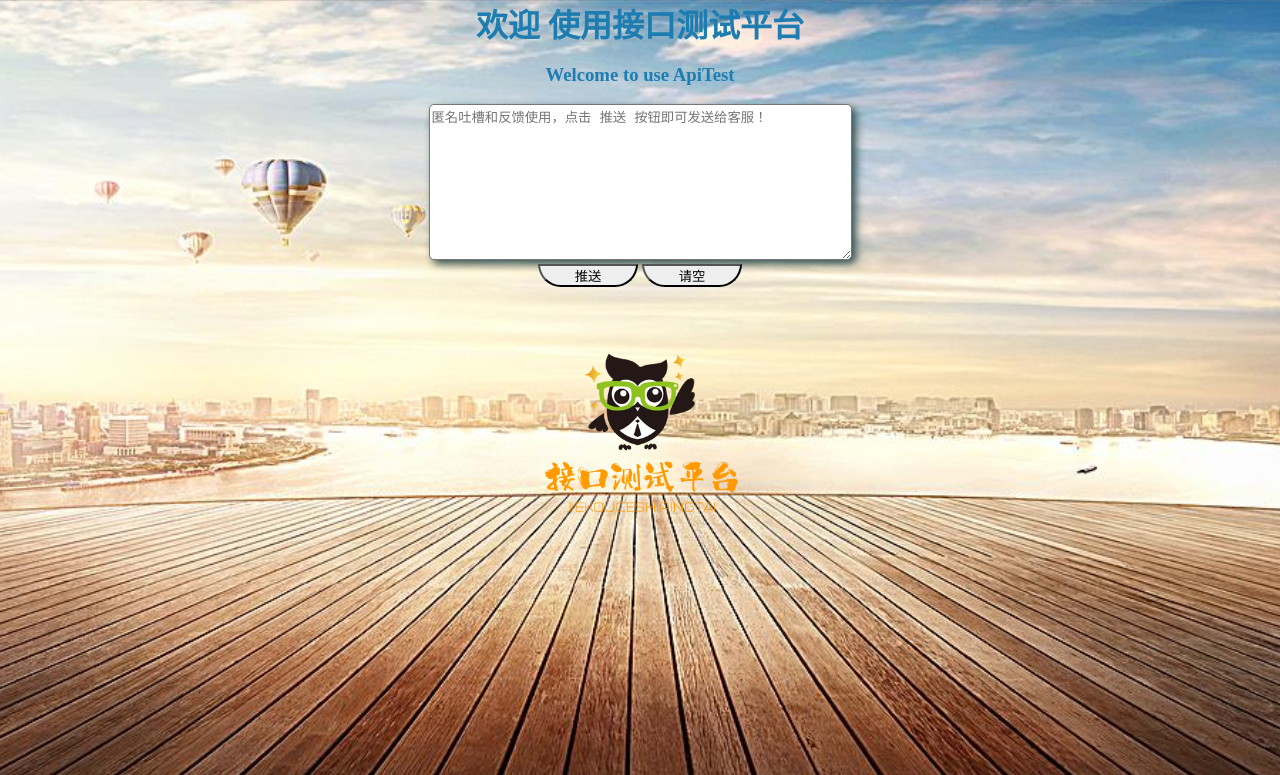
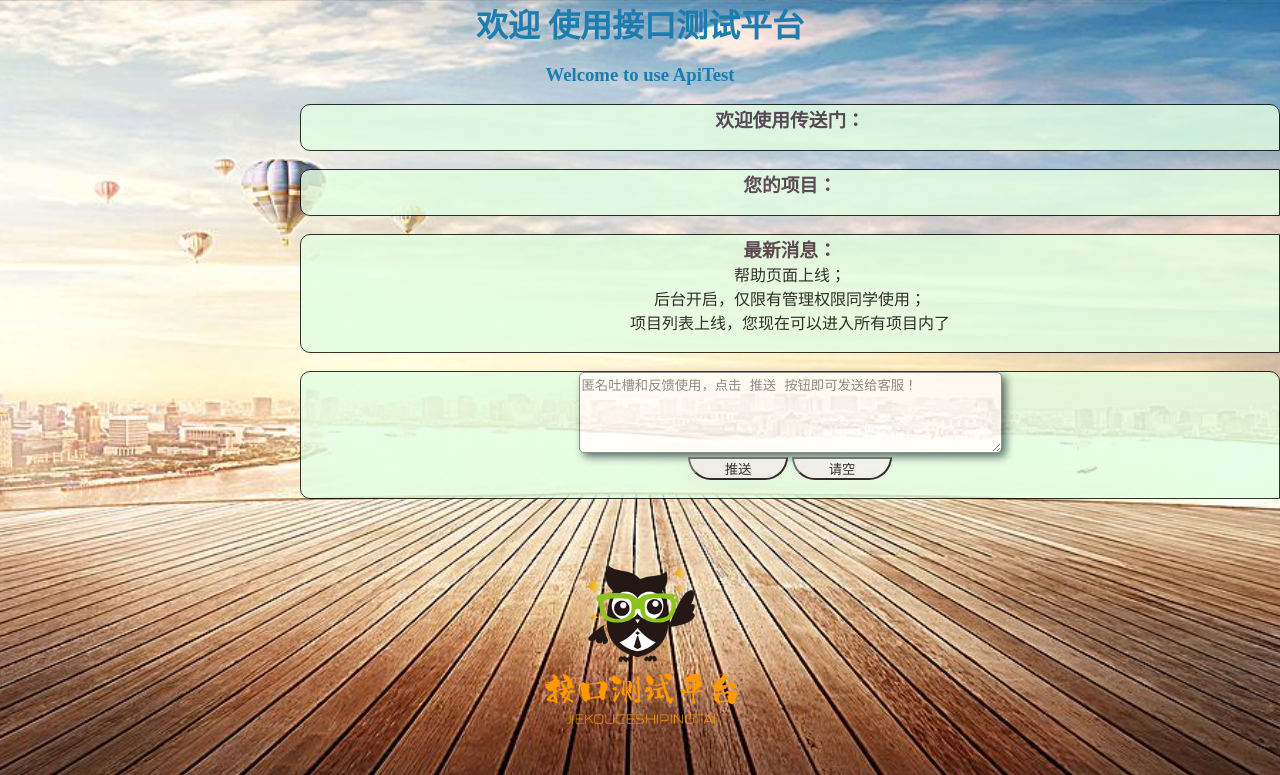
Before and after one commit to Mahumd/APITestPlatform, a Django app: template apitest/MyApp/templates/home.html in a window 1280 px wide. Shown: the top 775 px of the page. Run offline with Django 3.2, Linux system fonts and the light colour scheme; the template is opened without the code that fills it, so the values that code supplies are empty.

```diff
--- a/apitest/MyApp/templates/help.html
+++ b/apitest/MyApp/templates/help.html
@@ -67,6 +67,12 @@
         </span>
     </div>
     <script>
+    if ('{{whichHTML}}' != 'help.html'){
+        document.getElementById('menu_btn').style.display='none';
+    }
+    </script>
+
+    <script>
         function show_help(which_id){
             {#1.隐藏右侧所有文案#}
             document.getElementById('help_1').style.display='none';
--- a/apitest/MyApp/templates/home.html
+++ b/apitest/MyApp/templates/home.html
@@ -11,22 +11,51 @@
             background-attachment: fixed;
             background-size: cover;
         }
-        h1,h3{
-            color: #1d7db1;
-        }
     </style>
 </head>
 <body>
     <div class="home" style="text-align: center;height: 1200px;">
-        <h1 class="welcome">欢迎 使用接口测试平台</h1>
+        <h1 class="welcome" style="color:#1d7db1">欢迎 使用接口测试平台</h1>
         <br>
-        <h3>Welcome to use ApiTest</h3>
+        <h3 style="color: #1d7db1">Welcome to use ApiTest</h3>
         <br>
-        <textarea id="tucao_input" cols="50" rows="10" placeholder="匿名吐槽和反馈使用，点击 推送 按钮即可发送给客服！" style="border-radius: 5px; box-shadow: 4px 4px 9px darkslategrey"></textarea>
+        <div style="color: green;text-align: center;background-color: #e3ffe3;margin-left:300px;opacity: 0.8;border:1px solid black;border-radius: 10px 10px 0px 10px">
+            <h3 style="color: #3e2935">欢迎使用传送门：</h3>
+            <strong >
+                {% for i in hrefs %}
+                    <a href="{{ i.href }}">{{ i.name }}</a><br>
+                {% endfor %}
+            </strong>
+            <br>
+        </div>
         <br>
-        <button onclick="tucao_send()" style="width: 100px;border-radius: 0px 0px 50px 50px">推送</button>
-        <button onclick="clear_send()" style="width: 100px;border-radius: 0px 0px 50px 50px">请空</button>
+        <div style="border: 1px solid black;border-radius: 10px 0px 0px 10px;text-align: center;background-color: #e3ffe3;opacity: 0.8;color: white;margin-left: 300px">
+            <h3 style="color: #3e2935">您的项目：</h3>
+            <span style="color: black">
+            {#       这里存放后续的个人项目列表循环，类似传送门的套路 ,点击自己创建的项目可以直接进入项目内     #}
+            </span>
+            <br>
+        </div>
+
         <br>
+        <div style="border: 1px solid black;border-radius: 10px 0px 0px 10px;text-align: center;background-color: #e3ffe3;opacity: 0.8;color: white;margin-left: 300px">
+            <h3 style="color: #3e2935">最新消息：</h3>
+            <span style="color: black">
+            帮助页面上线；<br>
+            后台开启，仅限有管理权限同学使用；<br>
+            项目列表上线，您现在可以进入所有项目内了 <br>
+                </span>
+            <br>
+        </div>
+        <br>
+        <div style="color: green;text-align: center;background-color: #e3ffe3;margin-left:300px;opacity: 0.8;border:1px solid black;border-radius: 10px 10px 0px 10px">
+            <textarea id="tucao_input" cols="50" rows="5" placeholder="匿名吐槽和反馈使用，点击 推送 按钮即可发送给客服！" style="border-radius: 5px; box-shadow: 4px 4px 9px darkslategrey"></textarea>
+            <br>
+            <button onclick="tucao_send()" style="width: 100px;border-radius: 0px 0px 50px 50px">推送</button>
+            <button onclick="clear_send()" style="width: 100px;border-radius: 0px 0px 50px 50px">请空</button>
+            <br>
+            <br>
+        </div>
         <br>
         <div>
             <img src="../static/201710241453/images/api_img.png" alt="平台名称" style="height: 259px">
--- a/apitest/MyApp/templates/welcome.html
+++ b/apitest/MyApp/templates/welcome.html
@@ -72,5 +72,6 @@
         document.getElementById('menu_btn').click()
     }
 </script>
+
 </body>
 </html>
```
Also changed, not shown: apitest/MyApp/admin.py (+8 -1 lines), apitest/MyApp/models.py (+38 -8 lines), apitest/MyApp/views.py (+13 -1 lines), apitest/MyApp/migrations/0003_db_project_list.py (added).
